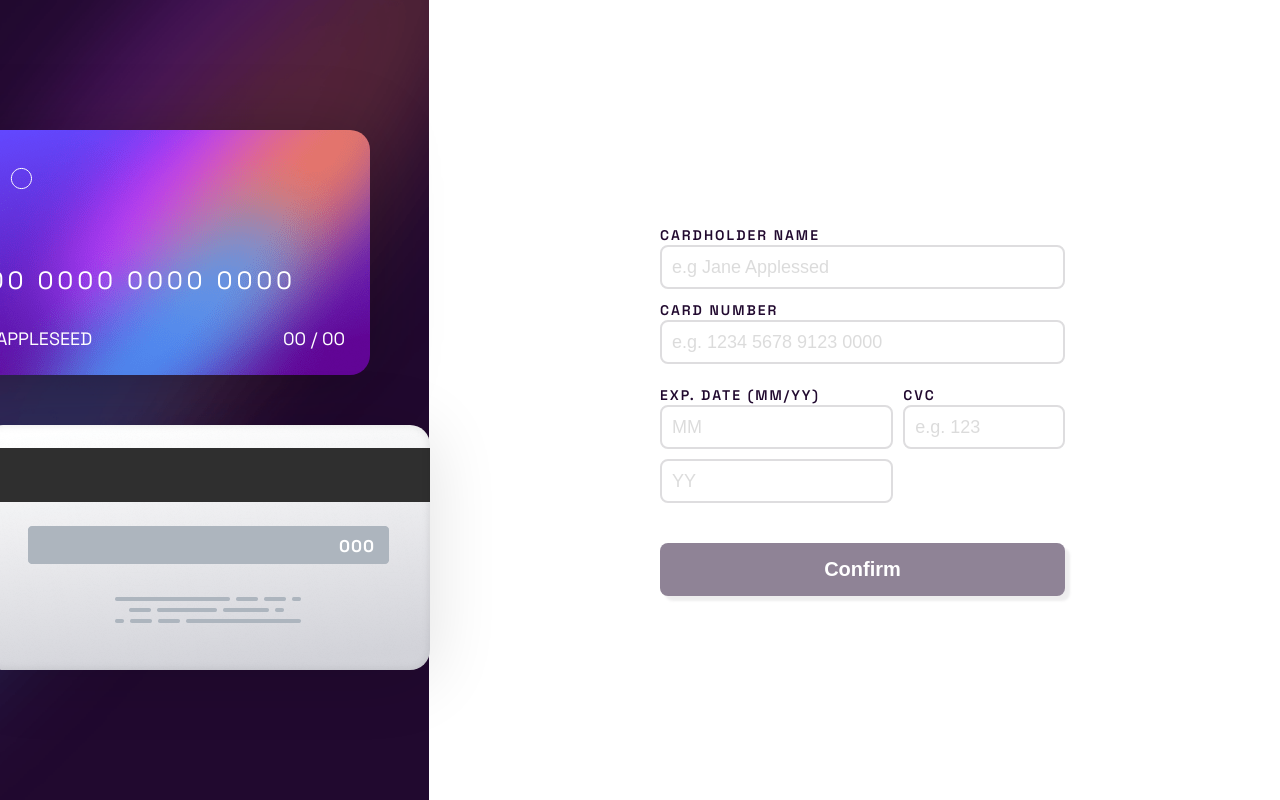
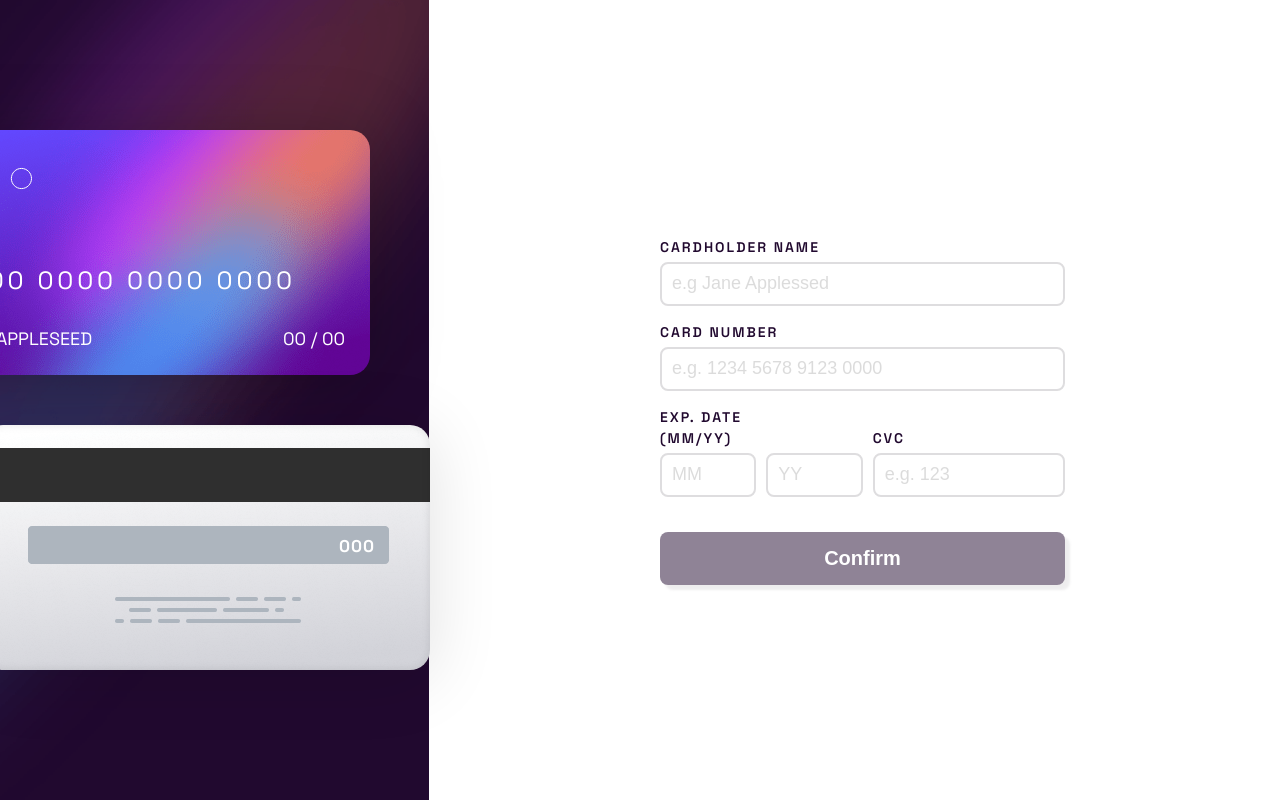
Before and after one commit to AdamGrodzki/react-hook-form, a Next.js app: page / in a window 1280 px wide. Built offline with nearby package versions, Linux system fonts and the light colour scheme.

Commit message:
add backCard context

```diff
--- a/view/Form/form.module.scss
+++ b/view/Form/form.module.scss
@@ -10,18 +10,21 @@
 
     .wrapper{
         display: flex;
-        align-items: baseline;
-        margin: auto;
+        align-items: end;
         gap: 10px;
-}
+    }
 
     .wrapperDate {
-    margin: 10px 0;
+    display: flex;
+    align-items: end;
+    gap: 10px;
+    width: 75%;
     }
 
     .wrapperCVC {
         display: flex;
         flex-direction: column;
+        align-items: start;
     }
 }
 
--- a/view/components/InputHookForm.module.scss
+++ b/view/components/InputHookForm.module.scss
@@ -23,18 +23,14 @@
     height: 35px;
     outline: none;
     padding: 20px 10px;
+    margin: 5px 0;
     &::placeholder {
         opacity: .25;
     }
-    &:focus {
-        box-shadow: 0 0 10px #719ECE;
-        box-sizing: border-box;
-}
 }
 
 .inputHookForm {
     width: 100%;
-
 }
 
 //error
```
